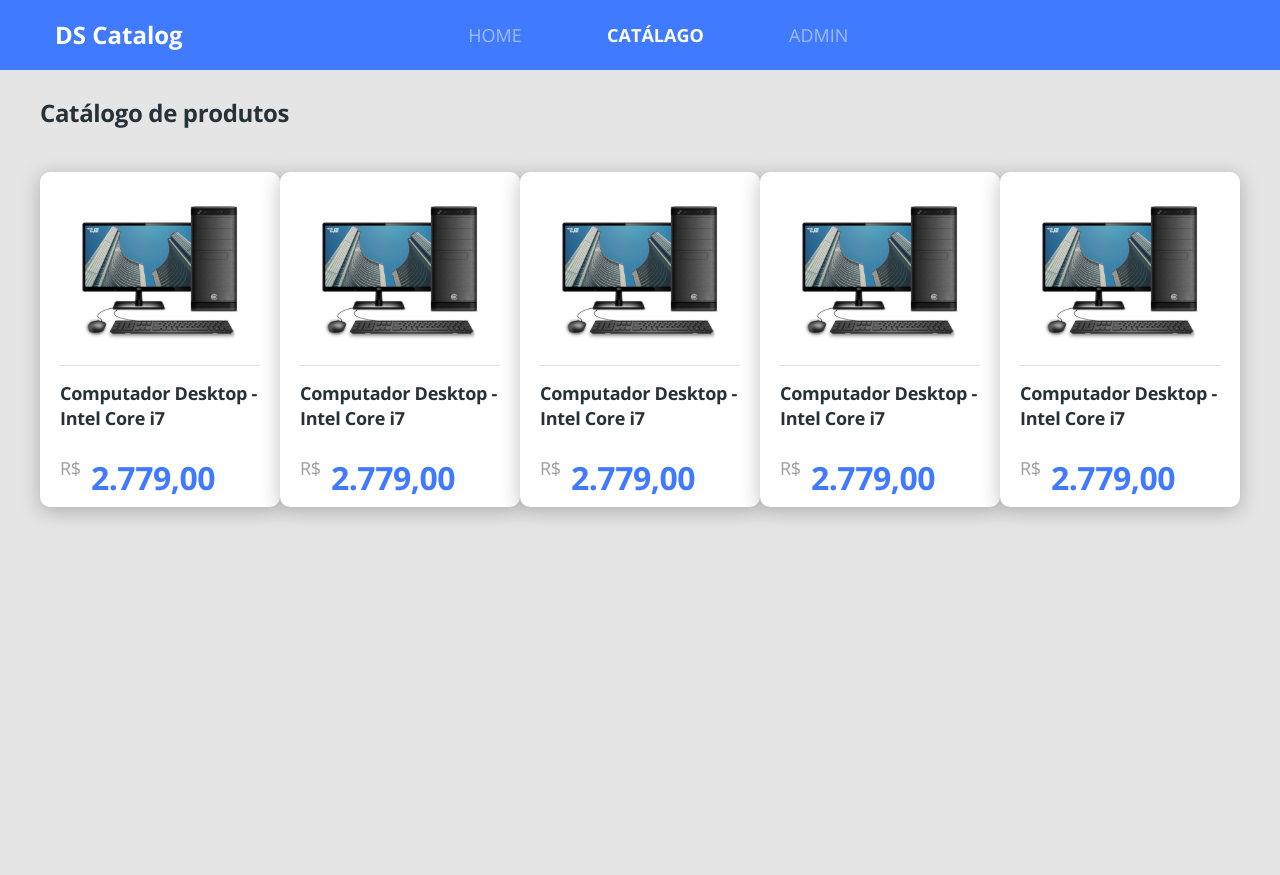
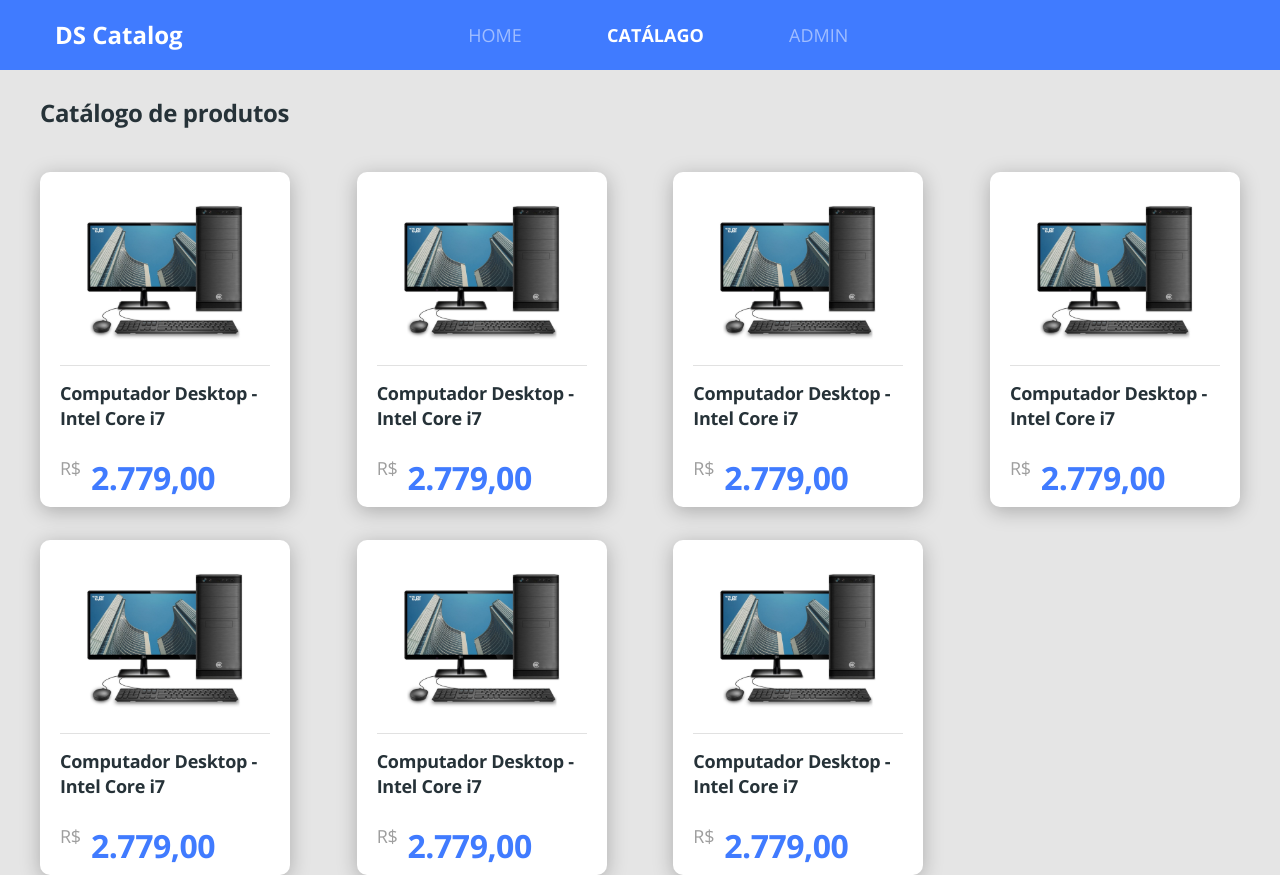
Before and after one commit to lourivalnt/dscatalog-bootcamp, a React (Create React App) app in the folder front-web/: page /catalog in a window 1280 px wide. Before the commit the page ends 800 px from the top, so only its background shows below. Built offline with nearby package versions, Linux system fonts and the light colour scheme.

Commit message:
Finalizing product listing layout

```diff
--- a/front-web/src/pages/Catalog/components/ProductCard/styles.scss
+++ b/front-web/src/pages/Catalog/components/ProductCard/styles.scss
@@ -1,6 +1,5 @@
 .product-card{
     height: 335px;
-    width: 245.93072509765625px;
     padding: 20px 20px 30px 20px;
     text-align: center;
 }
--- a/front-web/src/pages/Catalog/index.tsx
+++ b/front-web/src/pages/Catalog/index.tsx
@@ -13,6 +13,8 @@ const Catalog  = () => (
         <ProductCard/>
         <ProductCard/>
         <ProductCard/>
+        <ProductCard/>
+        <ProductCard/>
         </div>
     </div>
 );
--- a/front-web/src/pages/Catalog/styles.scss
+++ b/front-web/src/pages/Catalog/styles.scss
@@ -14,7 +14,8 @@
 
 .catalog-products{
     margin-top: 43px;
-    display: flex;
-    justify-content: space-between;
-
+    display: grid;
+    grid-template-columns: repeat(auto-fill, 250px);
+    grid-gap: 33px 30px;
+    justify-content:space-between;
 }
```
